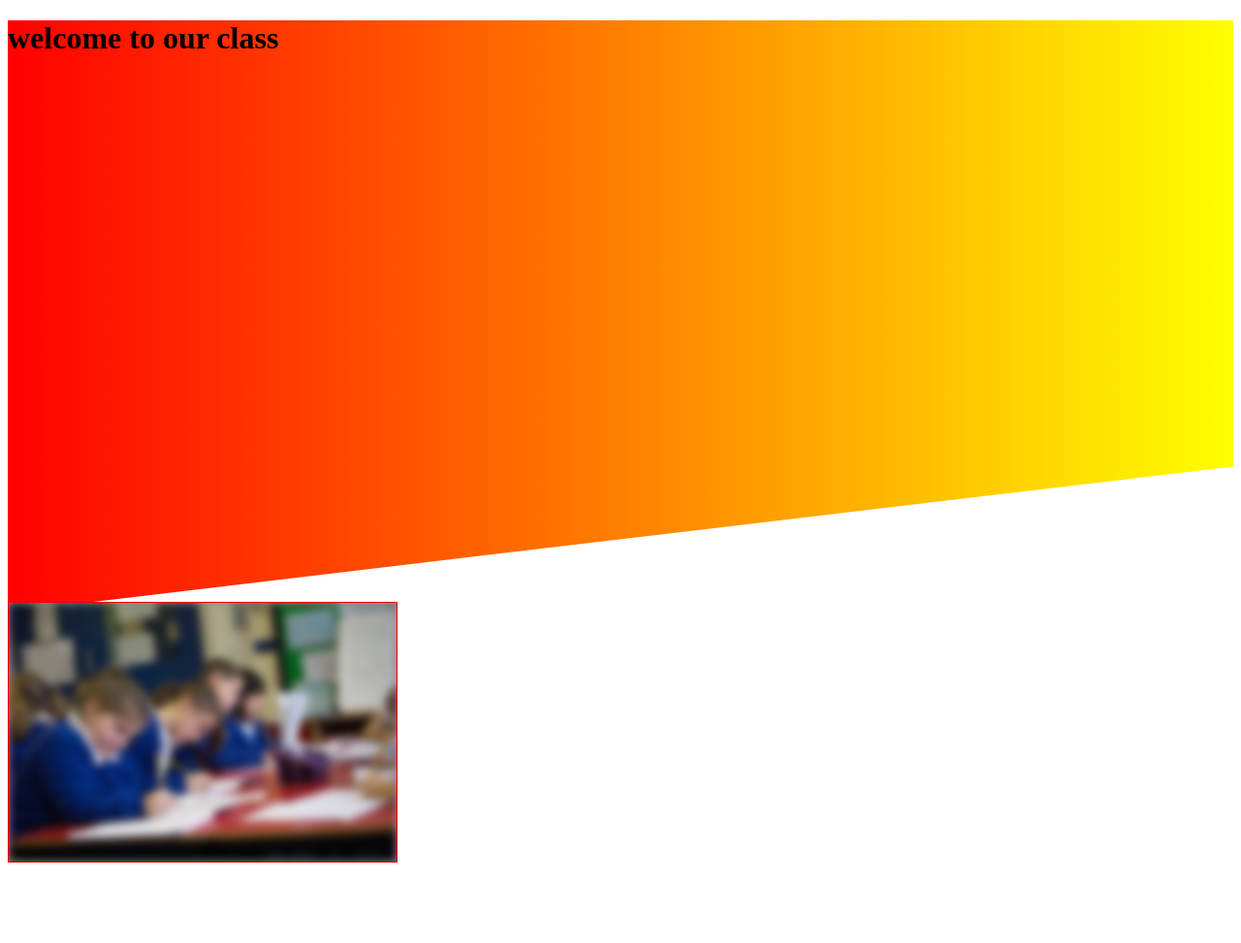
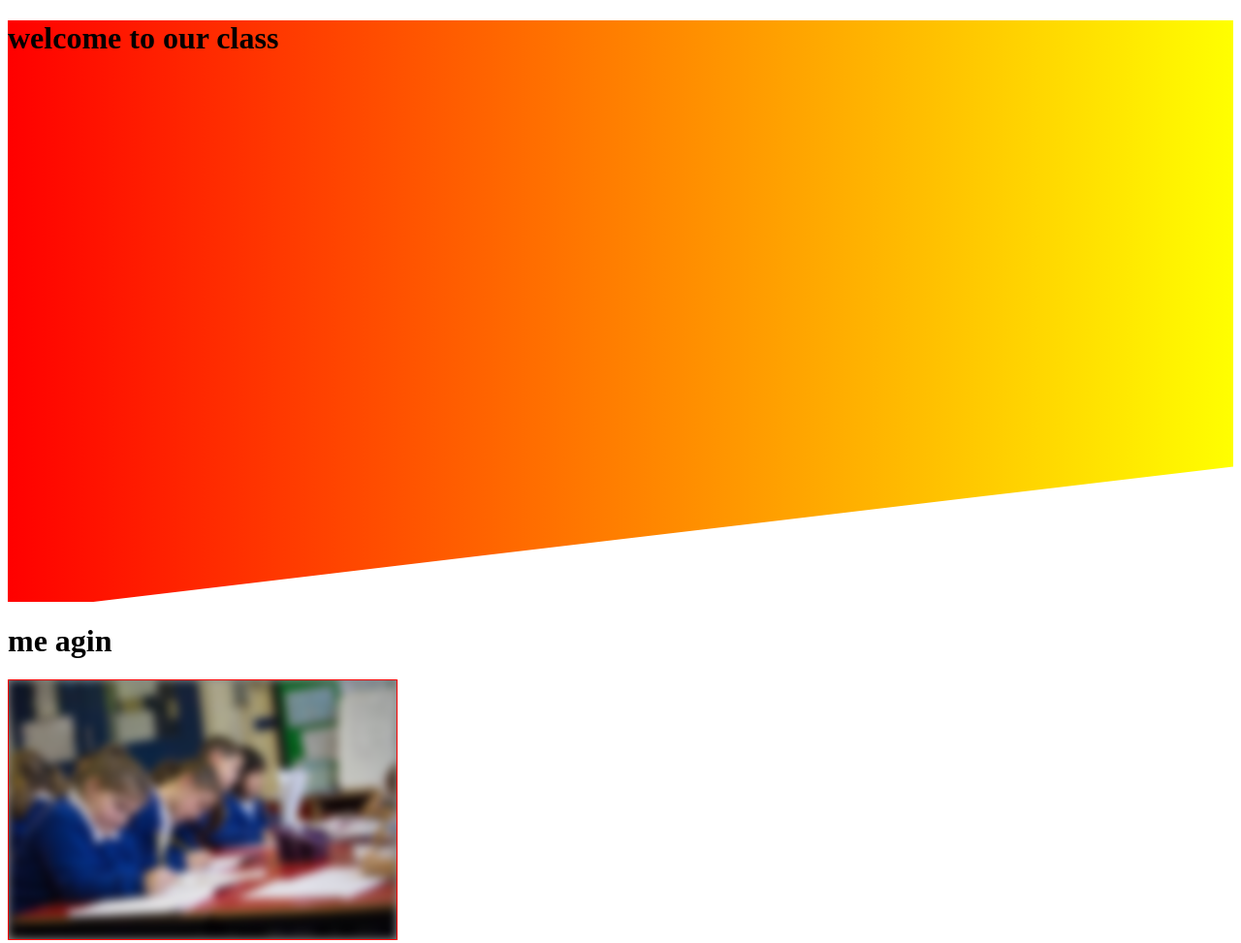
Before and after one commit to Goodness-MArcel/newweb, a plain HTML site: page index.html in a window 1280 px wide. Shown: the whole page at 97% size. Before the commit the page ends 898 px from the top, so only its background shows below. Drawn offline with Linux system fonts and the light colour scheme.

Commit message:
Add additional heading to the class section and define h1 styles in CSS

```diff
--- a/index.html
+++ b/index.html
@@ -11,6 +11,7 @@
         <h1>welcome to our class</h1>
     <div class="hero-shape"></div>
    </div>
+   <h1>me agin</h1>
 
  <div class="box">
     <img src="./child1.jpg" alt="">
--- a/style.css
+++ b/style.css
@@ -51,3 +51,5 @@ img {
 /* .box::before:hover{
     opacity: 0;
 } */
+
+h1{}
```
